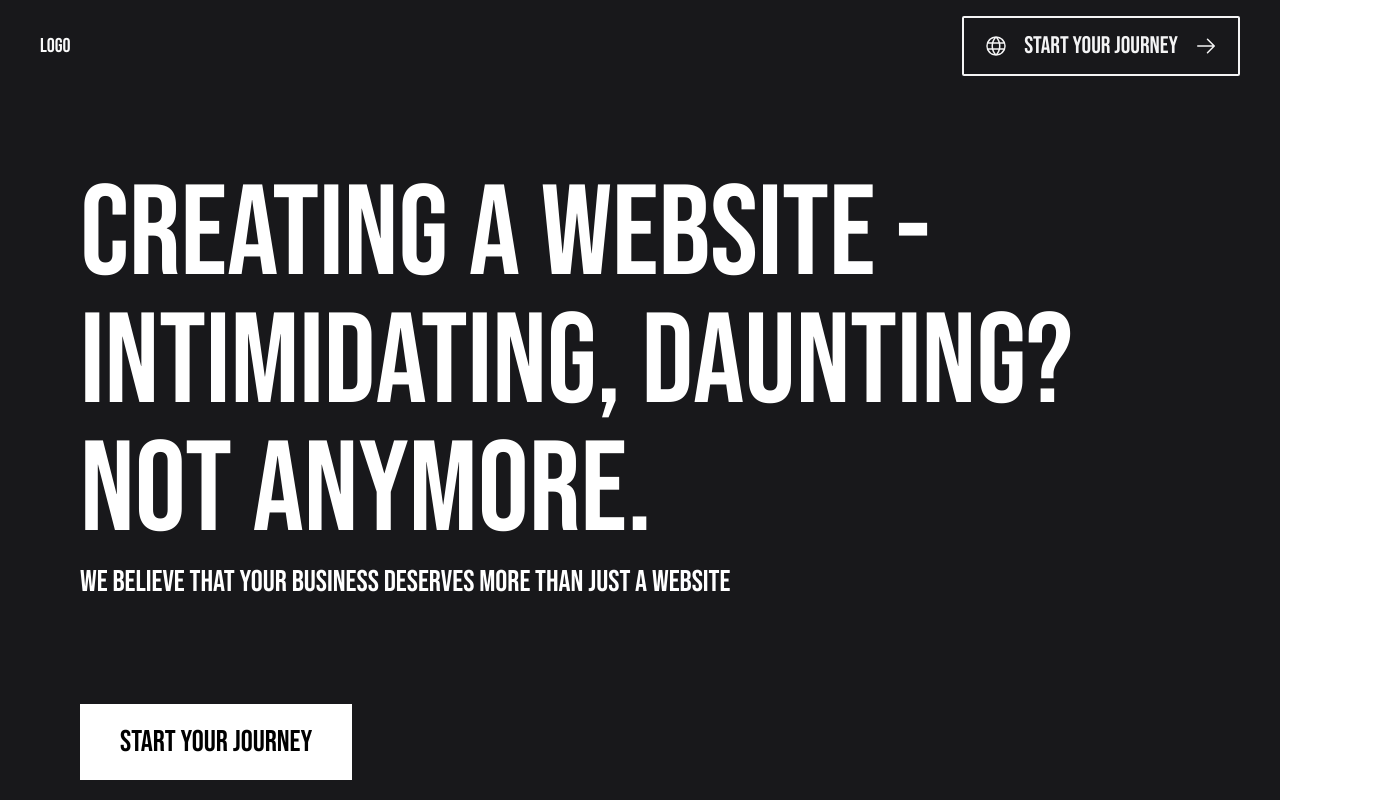
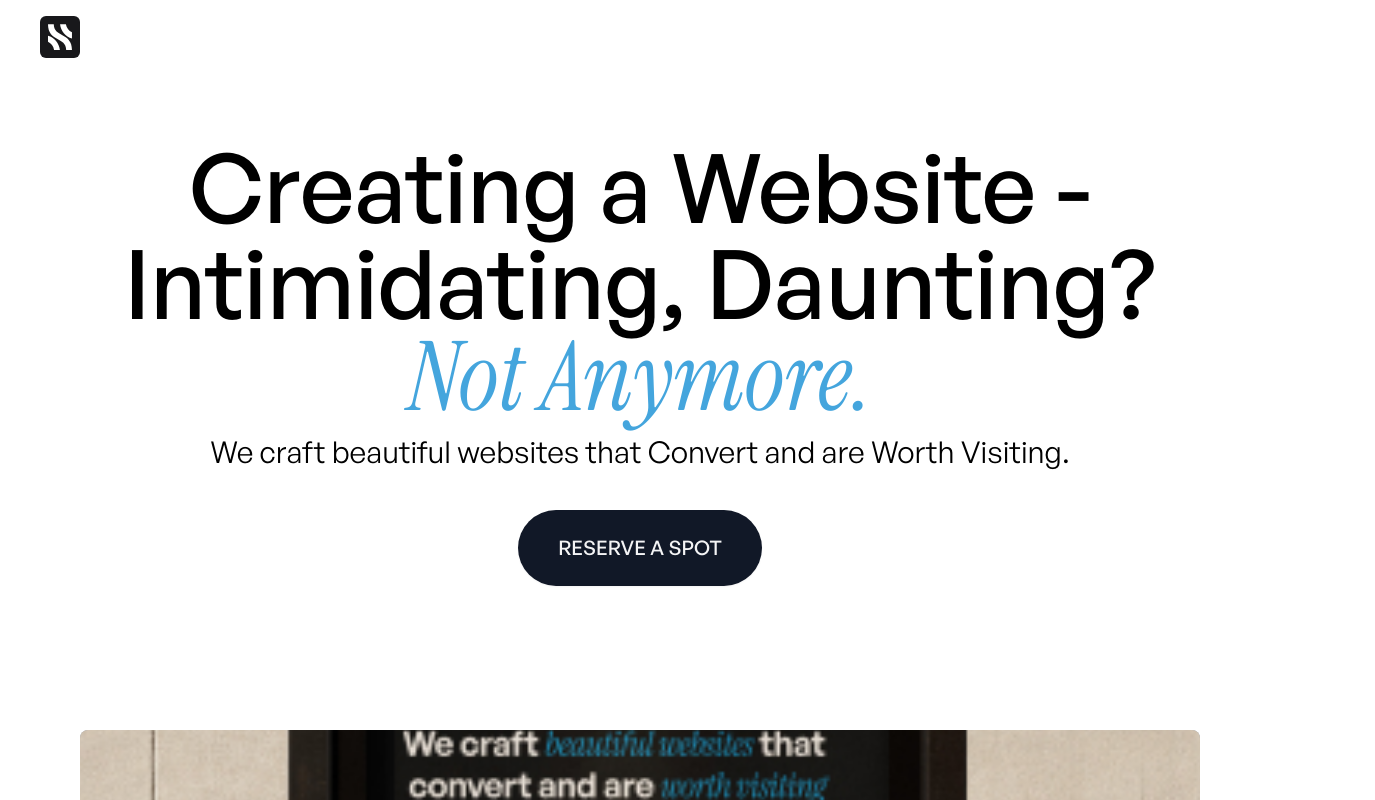
Before and after one commit to simonlearnscoding/sidebusiness-landing-page, a Next.js app: page / in a window 1280 px wide. Shown: the top 800 px of the page, 1375 px wide, since content can reach past the window. Built offline with nearby package versions, Linux system fonts and the light colour scheme.

Commit message:
adjusting

```diff
--- a/src/app/components/MobileCTA.tsx
+++ b/src/app/components/MobileCTA.tsx
@@ -1,13 +1,9 @@
-import { Bebas_Neue } from "@next/font/google";
 import { useSectionStore } from "@/store/useSectionStore";
-const bebasNeue = Bebas_Neue({
-  weight: "400",
-  subsets: ["latin"],
-});
 
-const MobileCTA = ({}) => {
+const MobileCTA = () => {
   const scrollToSection = useSectionStore((state) => state.scrollToSection);
   const activeSection = useSectionStore((state) => state.activeSection);
+
   const handleClick = () => {
     if (activeSection === "header") {
       scrollToSection("contact");
@@ -15,12 +11,20 @@ const MobileCTA = ({}) => {
       console.log("send form");
     }
   };
+
   return (
-    <div onClick={handleClick} className="fixed sm:hidden w-full z-40 bottom-0">
+    <div
+      onClick={handleClick}
+      role="button"
+      tabIndex={0}
+      className="fixed sm:static w-full sm:w-auto  z-40 bottom-0 sm:bottom-auto sm:flex sm:justify-center sm:items-center sm:mt-10"
+    >
       <div
-        className={`${bebasNeue.className} box-border text-zinc-100 whitespace-nowrap py-8  cursor-pointer ${activeSection == "header" ? "bg-primary-500" : "bg-violet-800"} z-20 transition-all font-sans  flex  justify-center text-3xl font-normal`}
+        className={`box-border px-10 font-sans shadow-sm font-medium mx-4 mb-6 sm:mb-0 rounded-full text-zinc-100 text-xl whitespace-nowrap py-4 sm:py-6 cursor-pointer ${
+          activeSection === "header" ? "bg-primary-500" : "bg-gray-900"
+        } z-20 transition-all flex justify-center text-3xl`}
       >
-        {activeSection === "contact" ? "CONTACT US" : "START YOUR JOURNEY"}
+        {activeSection === "contact" ? "CONTACT US" : "RESERVE A SPOT"}
       </div>
     </div>
   );
--- a/src/app/components/Navbar.tsx
+++ b/src/app/components/Navbar.tsx
@@ -1,38 +1,20 @@
 // Navbar Component
 import { Globe, ArrowRight, List } from "@phosphor-icons/react/dist/ssr";
-import { Bebas_Neue } from "@next/font/google";
+import Image from "next/image";
 import { useSectionStore } from "@/store/useSectionStore";
-const bebasNeue = Bebas_Neue({
-  weight: "400",
-  subsets: ["latin"],
-});
 
 const Navbar = () => {
   const scrollToSection = useSectionStore((state) => state.scrollToSection);
   return (
-    <div className="sticky flex top-4 items-center px-4 sm:px-10  z-50  h-fit w-full">
+    <div className="sticky flex top-4 items-center  md:w-fit px-4 sm:px-10  z-50  h-fit w-full">
       {/* LOGO */}
-      <div className="font-sans text-xl w-full h-full font-normal text-zinc-50">
-        LOGO
+      <div className="font-sans relative w-fit h-fit text-xl p-2 rounded-md bg-zinc-900 font-normal">
+        <Image src="/Logo.svg" alt="Logo" width={24} height={24} />
       </div>
 
       {/* MOBILE HAMBURGER ICON */}
       <div className="sm:hidden ml-auto">
-        <List size={28} className={"text-zinc-100"} />
-      </div>
-
-      {/* DESKTOP MENU */}
-      <div
-        onClick={() => scrollToSection("contact")}
-        className="flex-grow cursor-pointer z-50 hidden bg-zinc-900 sm:flex border-solid border-[2px] py-3 px-5 rounded-sm border-zinc-100 items-center gap-4 text-zinc-100 ml-auto"
-      >
-        <Globe size={24} />
-        <div
-          className={`${bebasNeue.className} whitespace-nowrap font-sans text-2xl font-normal`}
-        >
-          START YOUR JOURNEY
-        </div>
-        <ArrowRight size={24} />
+        <List size={28} className={"text-zinc-900"} />
       </div>
     </div>
   );
--- a/src/app/globals.css
+++ b/src/app/globals.css
@@ -2,7 +2,99 @@
 @tailwind components;
 @tailwind utilities;
 
-@import url("https://fonts.googleapis.com/css2?family=Bebas+Neue&display=swap");
+@import url("https://fonts.googleapis.com/css2?family=Instrument+Serif:ital@0;1&display=swap");
+@import url("https://fonts.googleapis.com/css2?family=Inter:wght@100;200;300;400;500;600;700;800;900&display=swap");
+
+@font-face {
+  font-family: "Instrument Serif";
+  src: url("/fonts/instrumentserif-italic.woff") format("woff");
+  font-weight: normal;
+  font-style: italic;
+}
+@font-face {
+  font-family: "GeneralSans";
+  src: url("/fonts/general-sans/GeneralSans-Extralight.woff") format("woff");
+  font-weight: 200;
+  font-style: normal;
+}
+
+@font-face {
+  font-family: "GeneralSans";
+  src: url("/fonts/general-sans/GeneralSans-ExtralightItalic.woff")
+    format("woff");
+  font-weight: 200;
+  font-style: italic;
+}
+
+@font-face {
+  font-family: "GeneralSans";
+  src: url("/fonts/general-sans/GeneralSans-Light.woff") format("woff");
+  font-weight: 300;
+  font-style: normal;
+}
+
+@font-face {
+  font-family: "GeneralSans";
+  src: url("/fonts/general-sans/GeneralSans-LightItalic.woff") format("woff");
+  font-weight: 300;
+  font-style: italic;
+}
+
+@font-face {
+  font-family: "GeneralSans";
+  src: url("/fonts/general-sans/GeneralSans-Regular.woff") format("woff");
+  font-weight: 400;
+  font-style: normal;
+}
+
+@font-face {
+  font-family: "GeneralSans";
+  src: url("/fonts/general-sans/GeneralSans-Italic.woff") format("woff");
+  font-weight: 400;
+  font-style: italic;
+}
+
+@font-face {
+  font-family: "GeneralSans";
+  src: url("/fonts/general-sans/GeneralSans-Medium.woff") format("woff");
+  font-weight: 500;
+  font-style: normal;
+}
+
+@font-face {
+  font-family: "GeneralSans";
+  src: url("/fonts/general-sans/GeneralSans-MediumItalic.woff") format("woff");
+  font-weight: 500;
+  font-style: italic;
+}
+
+@font-face {
+  font-family: "GeneralSans";
+  src: url("/fonts/general-sans/GeneralSans-Semibold.woff") format("woff");
+  font-weight: 600;
+  font-style: normal;
+}
+
+@font-face {
+  font-family: "GeneralSans";
+  src: url("/fonts/general-sans/GeneralSans-SemiboldItalic.woff") format("woff");
+  font-weight: 600;
+  font-style: italic;
+}
+
+@font-face {
+  font-family: "GeneralSans";
+  src: url("/fonts/general-sans/GeneralSans-Bold.woff") format("woff");
+  font-weight: 700;
+  font-style: normal;
+}
+
+@font-face {
+  font-family: "GeneralSans";
+  src: url("/fonts/general-sans/GeneralSans-BoldItalic.woff") format("woff");
+  font-weight: 700;
+  font-style: italic;
+}
 
 :root {
   --background: #ffffff;
@@ -36,13 +128,13 @@ body {
 
 @layer base {
   h1 {
-    @apply text-white font-bebas lg:text-9xl md:text-8xl sm:block  text-6xl;
+    @apply text-black tracking-[-6%] font-sans xl:text-8xl lg:text-6xl md:text-5xl sm:block  text-4xl;
   }
 
   h2 {
-    @apply font-bebas  text-white lg:text-8xl md:text-7xl sm:block  sm:text-7xl text-5xl;
+    @apply font-sans  text-black lg:text-8xl md:text-7xl sm:block  sm:text-7xl text-5xl;
   }
   p {
-    @apply text-2xl lg:text-3xl text-white font-sans;
+    @apply text-2xl lg:text-3xl tracking-[-2%] text-black font-inter;
   }
 }
--- a/src/app/page.tsx
+++ b/src/app/page.tsx
@@ -1,5 +1,6 @@
 "use client";
 import Marquee from "react-fast-marquee";
+import Image from "next/image";
 import useScrollAndMousePosition from "@/hooks/useScrollAndMousePos";
 import Navbar from "./components/Navbar";
 import {
@@ -27,10 +28,10 @@ export default function Home() {
 
   // return <ParallaxComponent />;
   return (
-    <div className=" relative h-fit bg-zinc-900">
+    <div className=" relative h-fit bg-white">
       <Navbar />
+      <Header />
       <MobileCTA />
-      <Header />
       <SubHeader />
       <Explanation />
       <Services />
@@ -58,7 +59,7 @@ function ContactUs() {
         className="overflow-hidden"
         gradient={false}
       >
-        <div className="font-bebas  flex py-3 bg-zinc-400  items-center ">
+        <div className="font-sans  flex py-3 bg-zinc-400  items-center ">
           <div className=" text-base font-sans text-zinc-900">
             LETS WORK TOGETHER
           </div>
@@ -89,16 +90,16 @@ function ContactUs() {
 }
 function Header() {
   return (
-    <div className="flex  flex-col gap-10 lg:gap-2 h-fit mx-4 lg:mx-20 mt-28">
-      <h1 className="flex  flex-col">
-        CREATING A WEBSITE - INTIMIDATING, DAUNTING? NOT ANYMORE.
+    <div className="flex  text-center flex-col gap-4 lg:gap-2 h-fit mx-4 lg:mx-20 mt-24">
+      <h1 className="flex font-medium flex-col">
+        Creating a Website - Intimidating, Daunting?{" "}
+        <span className="font-serife font-normal italic text-primary-500 ">
+          Not Anymore.
+        </span>
       </h1>
-      <p className="flex md:text-3xl text-2xl font-sans  w-9/12 flex-col">
-        We believe that your business deserves more than just a website
+      <p className="flex  w-full md:text-3xl text-2xl font-sans   flex-col">
+        We craft beautiful websites that Convert and are Worth Visiting.
       </p>
-      <button className="bg-white font-sans lg:mr-auto text-2xl lg:text-3xl lg:mt-24 text-black py-4 lg:py-5 px-5 lg:px-10">
-        START YOUR JOURNEY
-      </button>
     </div>
   );
 }
@@ -106,8 +107,14 @@ function Header() {
 function SubHeader() {
   return (
     <div className=" w-full my-10  lg:my-36 h-fit">
-      <div className="mx-4 lg:mx-20 rounded-lg bg-gray-800 h-96 lg:h-[737px]">
-        {" "}
+      <div className="mx-4 lg:mx-20 relative rounded-lg bg-gray-400 h-96 lg:h-[737px] overflow-hidden">
+        <Image
+          src="/CITY LIGHT 1.jpg"
+          layout="fill"
+          objectFit="cover"
+          className="rounded-lg scale-110"
+          alt="hero"
+        />
       </div>
     </div>
   );
--- a/tailwind.config.ts
+++ b/tailwind.config.ts
@@ -1,4 +1,3 @@
-import { text } from "stream/consumers";
 import { Config } from "tailwindcss";
 const { fontFamily } = require("tailwindcss/defaultTheme");
 
@@ -11,16 +10,15 @@ const config: Config = {
   theme: {
     extend: {
       fontFamily: {
-        bebas: "var(--font-bebas-neue)",
-        sans: ["Bebas Neue", ...fontFamily.sans], // Add Bebas Neue to the default sans family
+        sans: ["GeneralSans", ...fontFamily.sans], // GeneralSans as default sans-serif
+        serife: ["Instrument Serif", ...fontFamily.serif], // Instrument Serif as serif
+        inter: ["Inter", ...fontFamily.sans], // Inter as custom font
       },
-
       colors: {
         background: "var(--background)",
         foreground: "var(--foreground)",
-
         primary: {
-          500: "#6366F1",
+          500: "#44A5DD",
         },
         secondary: {
           500: "#E1E7D5",
```
Also changed, not shown: public/CITY LIGHT 1.jpg (added), public/Logo.svg (added).
